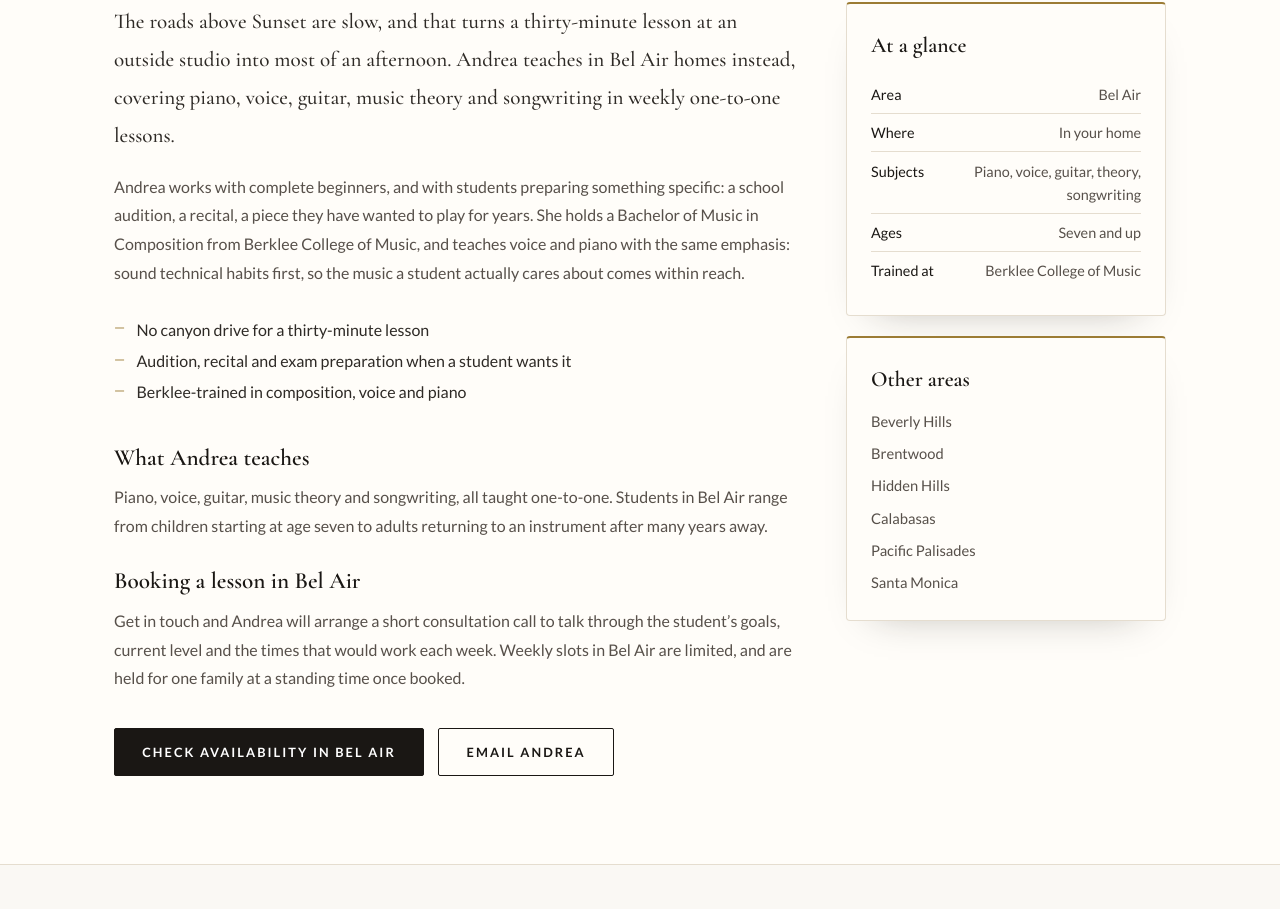
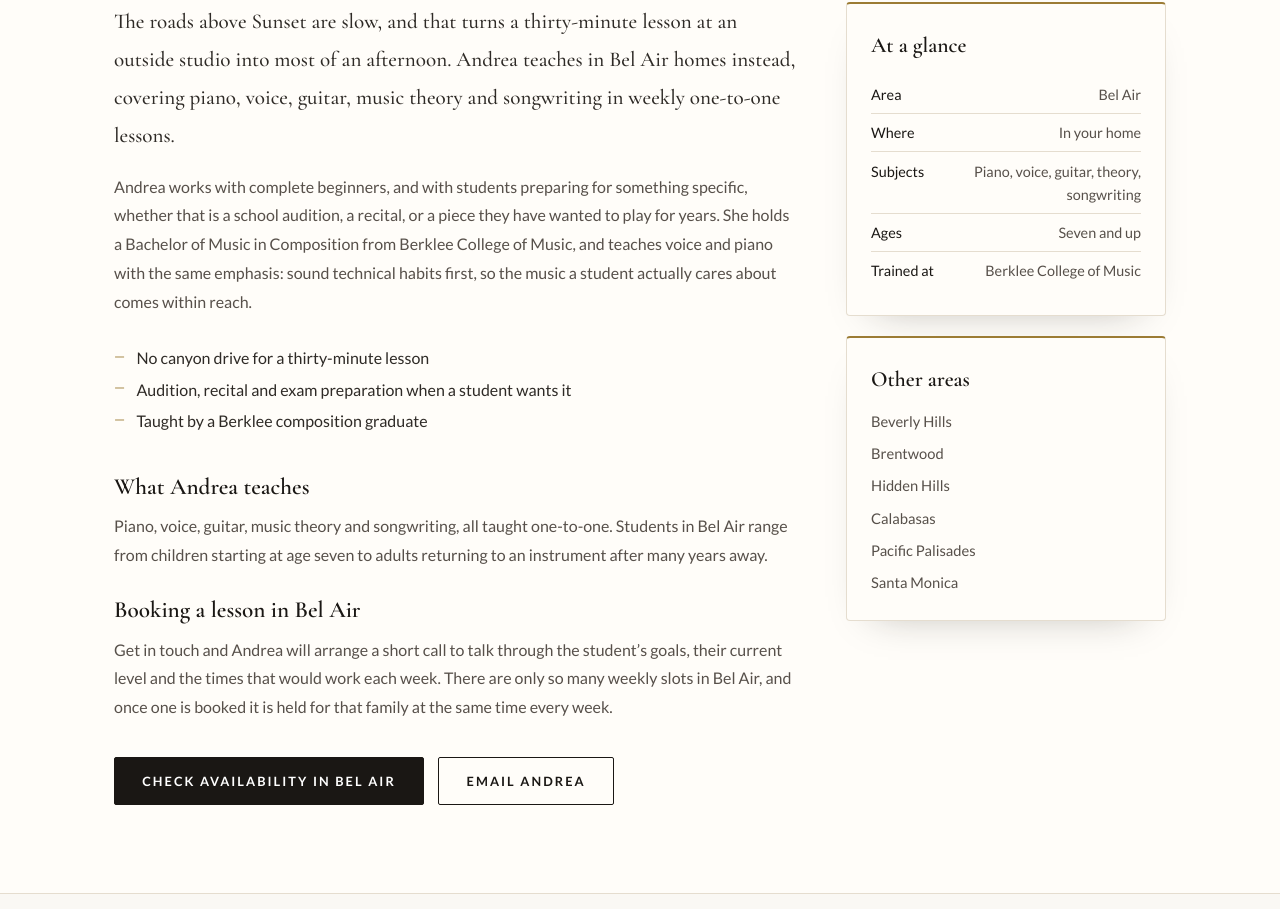
Before and after one commit to elemets/andreasmusiclessons, a React (Vite) app: page /piano-lessons/bel-air in a window 1280 px wide. Shown: the part 384-1293 px from the top of the page. Built offline with nearby package versions, Linux system fonts and the light colour scheme; the HTML template or start-up script is replaced by a standard one.

Commit message:
Updating prose again

```diff
--- a/src/data/areas.ts
+++ b/src/data/areas.ts
@@ -28,7 +28,7 @@ export const AREAS: ServedArea[] = [
       'Most families in Beverly Hills have a full afternoon calendar already, between school and sports. A teacher who comes to you takes a round trip out of the week, and students who do not have to travel tend to practice more consistently. Andrea holds a Bachelor of Music in Composition from Berklee College of Music and teaches beginners through advanced students from age seven upwards.',
     highlights: [
       'Weekday afternoon and evening slots for students at nearby schools',
-      'Taught on your own piano, the one the student practices on all week',
+      'Taught at home, on your own piano',
       'Beginners through advanced, ages seven and up',
     ],
   },
@@ -43,7 +43,7 @@ export const AREAS: ServedArea[] = [
     intro:
       'Brentwood sits between San Vicente and the hills north of Sunset, and it is one of the areas Andrea travels to most regularly. She teaches piano, voice and guitar at home, one student at a time, with lessons built around what that particular student is trying to do: a first scale, a school audition, or finishing an original song.',
     detail:
-      'Brentwood has a lot of school-age musicians in it, and a lot of competition between them. Andrea works slowly on purpose: technical foundations first, repertoire the student actually wants to play, and feedback delivered calmly enough that a child does not start dreading the lesson. Parents are welcome to sit in, and Andrea will tell them straight how practice is going.',
+      'Brentwood has a lot of school-age musicians in it, and no shortage of competition between them. Andrea works slowly on purpose: technical foundations first, repertoire the student actually wants to play, and feedback delivered calmly enough that a child does not start dreading the lesson. Parents are welcome to sit in, and Andrea will tell them straight how practice is going.',
     highlights: [
       'A regular weekly slot held for your family through the school year',
       'Repertoire chosen together with the student, week by week',
@@ -97,11 +97,11 @@ export const AREAS: ServedArea[] = [
     intro:
       'The roads above Sunset are slow, and that turns a thirty-minute lesson at an outside studio into most of an afternoon. Andrea teaches in Bel Air homes instead, covering piano, voice, guitar, music theory and songwriting in weekly one-to-one lessons.',
     detail:
-      'Andrea works with complete beginners, and with students preparing something specific: a school audition, a recital, a piece they have wanted to play for years. She holds a Bachelor of Music in Composition from Berklee College of Music, and teaches voice and piano with the same emphasis: sound technical habits first, so the music a student actually cares about comes within reach.',
+      'Andrea works with complete beginners, and with students preparing for something specific, whether that is a school audition, a recital, or a piece they have wanted to play for years. She holds a Bachelor of Music in Composition from Berklee College of Music, and teaches voice and piano with the same emphasis: sound technical habits first, so the music a student actually cares about comes within reach.',
     highlights: [
       'No canyon drive for a thirty-minute lesson',
       'Audition, recital and exam preparation when a student wants it',
-      'Berklee-trained in composition, voice and piano',
+      'Taught by a Berklee composition graduate',
     ],
   },
   {
@@ -115,7 +115,7 @@ export const AREAS: ServedArea[] = [
     intro:
       'Andrea teaches piano, voice and guitar, along with music theory and songwriting, in Pacific Palisades homes. Lessons are private and weekly, taught at a standing time, and shaped around the individual student.',
     detail:
-      'A lesson that simply arrives every week, same day, same time, on the family’s own instrument, is a large part of why students stay with it. Andrea teaches children from age seven, teenagers, and adults returning to an instrument after a long gap, and is glad to talk through what would suit your family before anything is booked.',
+      'Part of why students stay with it is that the lesson simply arrives: same day, same time, on the family’s own instrument. Andrea teaches children from age seven, teenagers, and adults returning to an instrument after a long gap, and is glad to talk through what would suit your family before anything is booked.',
     highlights: [
       'A consistent weekly time held for your family',
       'Children from age seven, teens, and returning adult students',
@@ -133,7 +133,7 @@ export const AREAS: ServedArea[] = [
     intro:
       'Andrea travels to students across Santa Monica, including the streets north of Montana and the neighborhoods around Ocean Park. She teaches piano, voice, guitar, music theory and songwriting privately at home, for children from age seven through to adults.',
     detail:
-      'Santa Monica brings her a wide mix of students: young beginners, teenagers writing their own material, and adults who played seriously once and want to get back to it. Andrea’s composition training from Berklee means a student who wants to write songs can work on that properly, with chord movement, structure, lyrics and melody all treated as craft.',
+      'Santa Monica brings her a wide mix of students: young beginners, teenagers writing their own material, and adults who played seriously once and want to get back to it. Andrea’s composition training from Berklee means a student who wants to write songs can work on that properly, with chord movement, structure, lyrics and melody all worked on directly.',
     highlights: [
       'Songwriting taught as craft, from a Berklee composition graduate',
       'Adults coming back to an instrument after years away',
--- a/src/data/faqs.ts
+++ b/src/data/faqs.ts
@@ -52,6 +52,6 @@ export const FAQS: Faq[] = [
   {
     question: 'What happens if we need to cancel a lesson?',
     answer:
-      'Andrea will share a short written lesson policy covering cancellations, rescheduling and holidays after your first enquiry, so the arrangement is clear on both sides from the start.',
+      'Andrea will share a short written lesson policy covering cancellations, rescheduling and holidays after your first inquiry, so the arrangement is clear on both sides from the start.',
   },
 ];
--- a/src/data/routes.ts
+++ b/src/data/routes.ts
@@ -25,7 +25,7 @@ export const HOME_META: RouteMeta = {
   description:
     'Private in-home piano, voice, guitar, music theory and songwriting lessons with Andrea Coutinho. Serving Beverly Hills, Hidden Hills, Calabasas, Brentwood, Bel Air, Pacific Palisades and the LA Westside.',
   priority: 1.0,
-  staticHeading: 'Private music coaching in the comfort of your home',
+  staticHeading: 'Private music coaching, taught in your own home',
   staticBody:
     'One-to-one piano, voice, guitar, music theory and songwriting lessons with Andrea Coutinho, a Berklee College of Music graduate. Lessons are taught in your own home across Beverly Hills, Hidden Hills, Calabasas, Brentwood, Bel Air, Pacific Palisades and Santa Monica, for children from age seven, teenagers and adults.',
 };
--- a/src/pages/About.tsx
+++ b/src/pages/About.tsx
@@ -157,7 +157,7 @@ const About: React.FC = () => {
                 </div>
                 <div className="definition-row">
                   <dt>Students</dt>
-                  <dd>Voice or piano students at any skill level</dd>
+                  <dd>Piano, voice and guitar students at any level</dd>
                 </div>
                 <div className="definition-row">
                   <dt>Focus</dt>
--- a/src/pages/AreaPage.tsx
+++ b/src/pages/AreaPage.tsx
@@ -70,10 +70,11 @@ const AreaPage: React.FC = () => {
 
               <h2 className="about-subtitle">Booking a lesson in {area.name}</h2>
               <p>
-                Get in touch and Andrea will arrange a short consultation call to
-                talk through the student’s goals, current level and the times that
-                would work each week. Weekly slots in {area.name} are limited, and
-                are held for one family at a standing time once booked.
+                Get in touch and Andrea will arrange a short call to talk through
+                the student’s goals, their current level and the times that would
+                work each week. There are only so many weekly slots in {area.name},
+                and once one is booked it is held for that family at the same time
+                every week.
               </p>
 
               <div className="area-page-actions">
--- a/src/pages/Contact.tsx
+++ b/src/pages/Contact.tsx
@@ -265,7 +265,7 @@ const Contact: React.FC = () => {
           <div className="card">
             <h2 className="card-title">Lesson times</h2>
             <ul className="bullet-list">
-              <li>All day throughout the working week</li>
+              <li>Weekdays, morning through evening</li>
               <li>Ask on a call for specific times</li>
             </ul>
           </div>
--- a/src/pages/Home.tsx
+++ b/src/pages/Home.tsx
@@ -136,7 +136,7 @@ const Home: React.FC = () => {
               <h1 className="landing-hero-heading">
                 <span className="hero-typed">{typedHeading}</span>
                 <em className="hero-fade hero-fade-delay-1">
-                  in the comfort of your home
+                  taught in your own home
                 </em>
               </h1>
 
@@ -204,7 +204,7 @@ const Home: React.FC = () => {
         <div className="container">
           <div className="section-header reveal">
             <p className="eyebrow">How it works</p>
-            <h2 className="section-title">Starting lessons is straightforward</h2>
+            <h2 className="section-title">From first call to first lesson</h2>
           </div>
 
           <ol className="process-list reveal-stagger">
@@ -224,7 +224,9 @@ const Home: React.FC = () => {
           <div className="container">
             <div className="section-header reveal">
               <p className="eyebrow">Testimonials</p>
-              <h2 className="section-title">What students are saying</h2>
+              <h2 className="section-title">
+                {testimonialCount > 1 ? 'What students say' : 'What a student says'}
+              </h2>
             </div>
 
             <div
```
